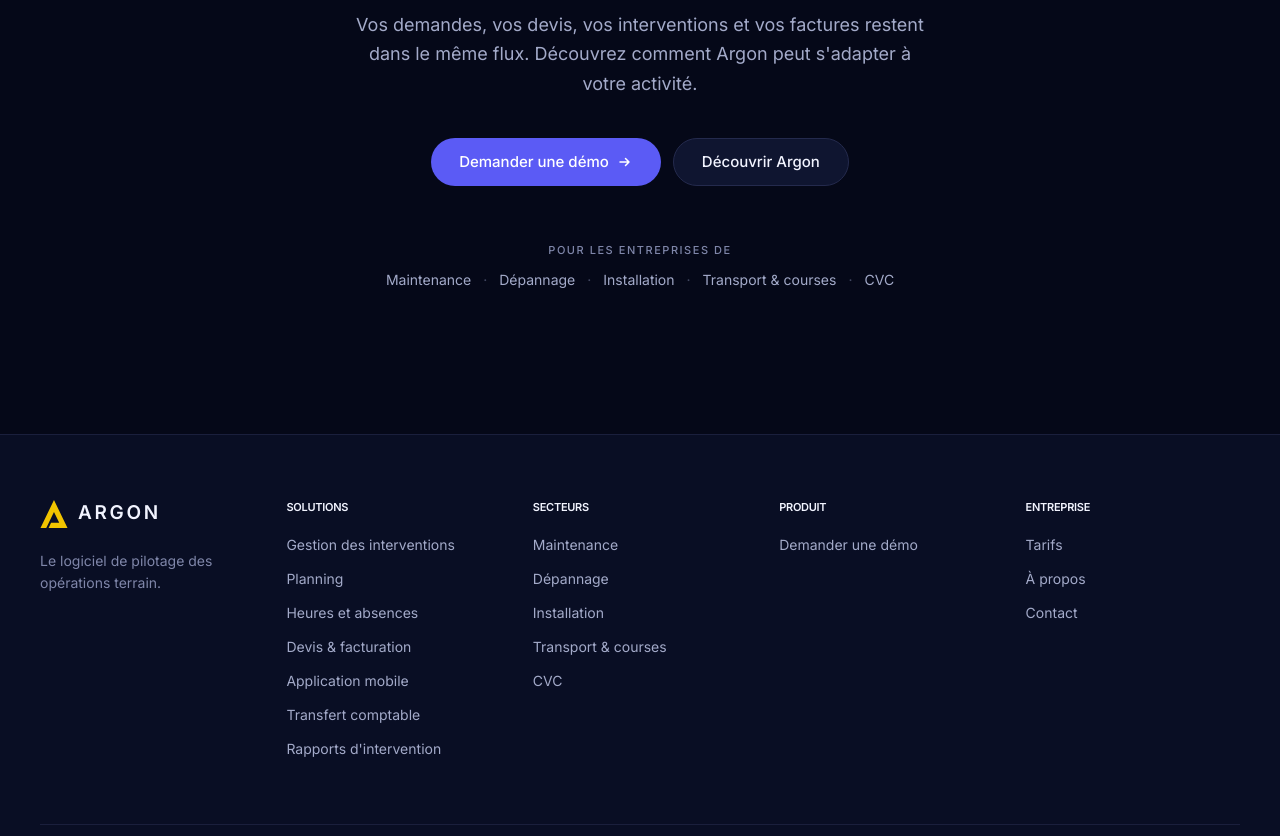
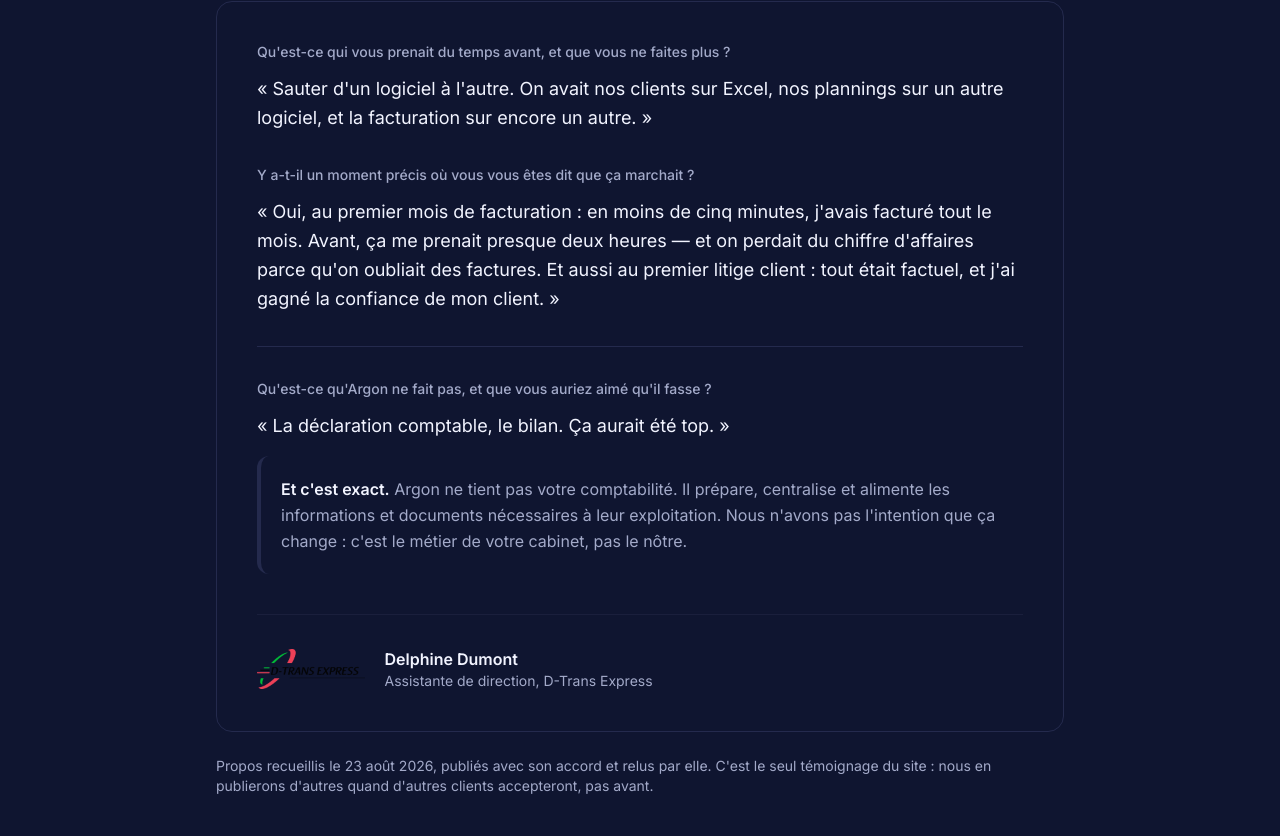
Before and after one commit to chiblimarc-del/argon-site-vitrine, a Next.js app: page / in a window 1280 px wide. Shown: the part 7344-8180 px from the top of the page. Built offline with nearby package versions, Linux system fonts and the light colour scheme; no server answers.

Commit message:
Le site n avait aucune preuve exterieure sur vingt pages

```diff
--- a/src/app/page.tsx
+++ b/src/app/page.tsx
@@ -4,6 +4,7 @@
 import { ModulesSection } from "@/components/sections/ModulesSection";
 import { SectorsSection } from "@/components/sections/SectorsSection";
 import { ProfondeurGrid } from "@/components/sections/depth/ProfondeurGrid";
+import { TemoignageSection } from "@/components/sections/TemoignageSection";
 import { FinalCtaSection } from "@/components/sections/FinalCtaSection";
 import { JsonLd } from "@/components/seo/JsonLd";
 import { metadataFor, webPageSchema } from "@/lib/seo";
@@ -29,6 +30,10 @@
       <ModulesSection />
       <SectorsSection />
       <ProfondeurGrid />
+      {/* La seule preuve exterieure du site. Placee ici, et nulle part
+          ailleurs : un temoignage qui apparait sur chaque page perd sa
+          force, et l accueil est la seule page que tout le monde voit. */}
+      <TemoignageSection />
       <FinalCtaSection />
       <JsonLd data={webPageSchema(PATH)} />
     </>
--- /dev/null
+++ b/src/components/sections/TemoignageSection.tsx
@@ -0,0 +1,192 @@
+/**
+ * TÉMOIGNAGE — D-Trans Express
+ * ===========================
+ *
+ * ⚠️⚠️ CE BLOC EST LE SEUL DU SITE À CITER QUELQU'UN. ⚠️⚠️
+ *
+ * ─── LA RÈGLE, ET ELLE NE SE REDISCUTE PAS ────────────────────
+ *
+ * Tout ce qui est entre guillemets ci-dessous a été DIT par le client, le
+ * 23/08/2026, en réponse à trois questions écrites. Rien n'a été ajouté,
+ * rien n'a été deviné, rien n'a été « amélioré ».
+ *
+ * Les seules retouches autorisées ont été l'orthographe et la grammaire.
+ * ⚠️ La version corrigée DOIT être relue et validée par le client avant mise
+ * en ligne — corriger « on perder » en « on perdait » est légitime, mais c'est
+ * lui qui valide le texte qui porte son nom.
+ *
+ * NE JAMAIS :
+ *   · ajouter une phrase qu'il n'a pas dite, même anodine ;
+ *   · retirer la réserve pour « alléger » ;
+ *   · transformer ses chiffres en argument d'Argon (voir plus bas) ;
+ *   · ajouter un second témoignage inventé pour « équilibrer » la page.
+ *
+ * ─── L'ACCORD ─────────────────────────────────────────────────
+ *
+ * Nom et logo : accord donné le 23/08/2026, par écrit.
+ * ⚠️ Conserver cet écrit. C'est ce qui rend la publication licite, et c'est la
+ * première chose qu'on cherchera le jour où quelqu'un le contestera.
+ * ⚠️ Retirer le bloc immédiatement et sans discussion si le client le demande.
+ *
+ * ─── LES CHIFFRES : CE QUI CHANGE ET CE QUI NE CHANGE PAS ─────
+ *
+ * « Deux heures » et « moins de cinq minutes » sont dans la citation. Ce n'est
+ * PAS une entorse à la règle « aucun chiffre de performance » : la règle
+ * interdit à ARGON d'affirmer un gain. Ici, c'est un client nommé qui raconte
+ * ce qui lui est arrivé, et il en répond.
+ *
+ * ⚠️ LA LIGNE À NE PAS FRANCHIR : ces chiffres restent DANS les guillemets,
+ * toujours. Ils ne remontent jamais en titre, ni en accroche, ni en meta
+ * description, ni dans le simulateur de la page tarifs. « Facturez votre mois
+ * en 5 minutes » serait une promesse d'Argon — et une promesse fausse, parce
+ * qu'elle dépend du volume et de l'organisation de chacun.
+ *
+ * ─── CE QUE CE TÉMOIGNAGE CONFIRME ────────────────────────────
+ *
+ * La section « Problème » de l'accueil affiche depuis le Lot 1 un artefact
+ * inventé : « 6 interventions réalisées · non facturées ». Le client dit,
+ * sans qu'on lui ait montré la page : « on perdait du chiffre d'affaires
+ * parce qu'on oubliait des factures. »
+ *
+ * L'illustration était juste. C'est agréable, et ça ne se raconte nulle part
+ * sur le site — c'est une note interne.
+ */
+
+type Reponse = {
+  /** La question posée, telle qu'elle a été posée. */
+  question: string;
+  /** Ses mots. Orthographe corrigée, sens intact. */
+  citation: string;
+};
+
+const REPONSES: readonly Reponse[] = [
+  {
+    question: "Qu'est-ce qui vous prenait du temps avant, et que vous ne faites plus ?",
+    citation:
+      "Sauter d'un logiciel à l'autre. On avait nos clients sur Excel, nos plannings sur un autre logiciel, et la facturation sur encore un autre.",
+  },
+  {
+    question: "Y a-t-il un moment précis où vous vous êtes dit que ça marchait ?",
+    citation:
+      "Oui, au premier mois de facturation : en moins de cinq minutes, j'avais facturé tout le mois. Avant, ça me prenait presque deux heures — et on perdait du chiffre d'affaires parce qu'on oubliait des factures. Et aussi au premier litige client : tout était factuel, et j'ai gagné la confiance de mon client.",
+  },
+];
+
+/**
+ * La réserve. Elle est publiée telle quelle, et c'est délibéré : un témoignage
+ * sans réserve ne convainc personne. Celle-ci tombe en plus exactement sur la
+ * frontière que le site tient depuis le Lot 1, ce qui la rend doublement utile.
+ */
+const RESERVE = {
+  question: "Qu'est-ce qu'Argon ne fait pas, et que vous auriez aimé qu'il fasse ?",
+  citation: "La déclaration comptable, le bilan. Ça aurait été top.",
+};
+
+/**
+ * La signature. Fournie par la personne citée le 23/08/2026.
+ *
+ * ⚠️ NE PAS « AMÉLIORER » LA FONCTION. Assistante de direction est ce qu'elle
+ * est, et c'est plus crédible qu'un titre gonflé : dans une entreprise de
+ * transport de cette taille, c'est exactement la personne qui facture. Un
+ * lecteur du métier le sait.
+ *
+ * ⚠️ L'ORTHOGRAPHE DE L'ENTREPRISE VIENT DE SON LOGO : « D-Trans Express »,
+ * en deux mots. La demande initiale disait « D-Transexpress ». Écrire le nom
+ * d'un client autrement qu'il ne l'écrit lui-même est le genre de détail qui
+ * fait douter du reste — et c'est vérifiable en trois secondes par n'importe
+ * qui. ⚠️ À faire confirmer par Delphine avec la relecture du texte, en même
+ * temps que la raison sociale exacte si elle diffère du nom commercial.
+ */
+const SIGNATURE = {
+  nom: "Delphine Dumont",
+  fonction: "Assistante de direction",
+  entreprise: "D-Trans Express",
+  /**
+   * Logo fourni le 23/08/2026, redimensionné à 240 px de haut (ratio 2,689).
+   * ⚠️ Servi depuis `'self'` — obligatoire avec la CSP du Lot 10, qui pose
+   * `img-src 'self' data:`. Un logo appelé depuis un domaine tiers serait
+   * bloqué en silence.
+   */
+  logo: "/logos/d-trans-express.png",
+  logo2x: "/logos/d-trans-express@2x.png",
+};
+
+export function TemoignageSection() {
+  return (
+    <section className="border-b border-line-soft bg-surface py-20 sm:py-28">
+      <div className="mx-auto max-w-4xl px-4 sm:px-6">
+        <p className="text-xs font-semibold uppercase tracking-wide text-ink-soft">
+          Un client, ses mots
+        </p>
+        <h2 className="mt-3 text-3xl font-bold tracking-tight text-ink sm:text-4xl">
+          Avant Argon, D-Trans Express travaillait sur trois logiciels.
+        </h2>
+
+        <figure className="mt-10 rounded-2xl border border-line bg-surface-alt p-6 sm:p-10">
+          <blockquote className="space-y-8">
+            {REPONSES.map((r) => (
+              <div key={r.question}>
+                <p className="text-sm font-medium text-ink-soft">
+                  {r.question}
+                </p>
+                <p className="mt-3 text-lg leading-relaxed text-ink">
+                  « {r.citation} »
+                </p>
+              </div>
+            ))}
+
+            {/* La réserve, au même rang que le reste. Pas en petit, pas en note. */}
+            <div className="border-t border-line pt-8">
+              <p className="text-sm font-medium text-ink-soft">
+                {RESERVE.question}
+              </p>
+              <p className="mt-3 text-lg leading-relaxed text-ink">
+                « {RESERVE.citation} »
+              </p>
+              {/* Notre réponse, dans la formule verrouillée. Mot pour mot. */}
+              <p className="mt-4 rounded-xl border-l-4 border-line bg-surface-alt p-5 text-base leading-relaxed text-ink-soft">
+                <span className="font-semibold text-ink">
+                  Et c&apos;est exact.
+                </span>{" "}
+                Argon ne tient pas votre comptabilité. Il prépare, centralise et
+                alimente les informations et documents nécessaires à leur
+                exploitation. Nous n&apos;avons pas l&apos;intention que ça change : c&apos;est
+                le métier de votre cabinet, pas le nôtre.
+              </p>
+            </div>
+          </blockquote>
+
+          <figcaption className="mt-10 flex flex-wrap items-center gap-5 border-t border-line-soft pt-8">
+            {/* Dimensions au ratio réel du logo (2,689) : pas de saut de mise
+                en page au chargement. eslint-disable car export statique. */}
+            {/* eslint-disable-next-line @next/next/no-img-element */}
+            <img
+              src={SIGNATURE.logo}
+              srcSet={`${SIGNATURE.logo} 1x, ${SIGNATURE.logo2x} 2x`}
+              alt={SIGNATURE.entreprise}
+              className="h-10 w-auto"
+              width={108}
+              height={40}
+              loading="lazy"
+              decoding="async"
+            />
+            <div>
+              <p className="font-semibold text-ink">{SIGNATURE.nom}</p>
+              <p className="text-sm text-ink-soft">
+                {SIGNATURE.fonction}, {SIGNATURE.entreprise}
+              </p>
+            </div>
+          </figcaption>
+        </figure>
+
+        <p className="mt-6 text-sm text-ink-soft">
+          Propos recueillis le 23 août 2026, publiés avec son accord et relus
+          par elle. C&apos;est le seul témoignage du site : nous en publierons
+          d&apos;autres quand d&apos;autres clients accepteront, pas avant.
+        </p>
+      </div>
+    </section>
+  );
+}
+
+export default TemoignageSection;
```
Also changed, not shown: public/logos/d-trans-express.png (added), public/logos/d-trans-express@2x.png (added).
